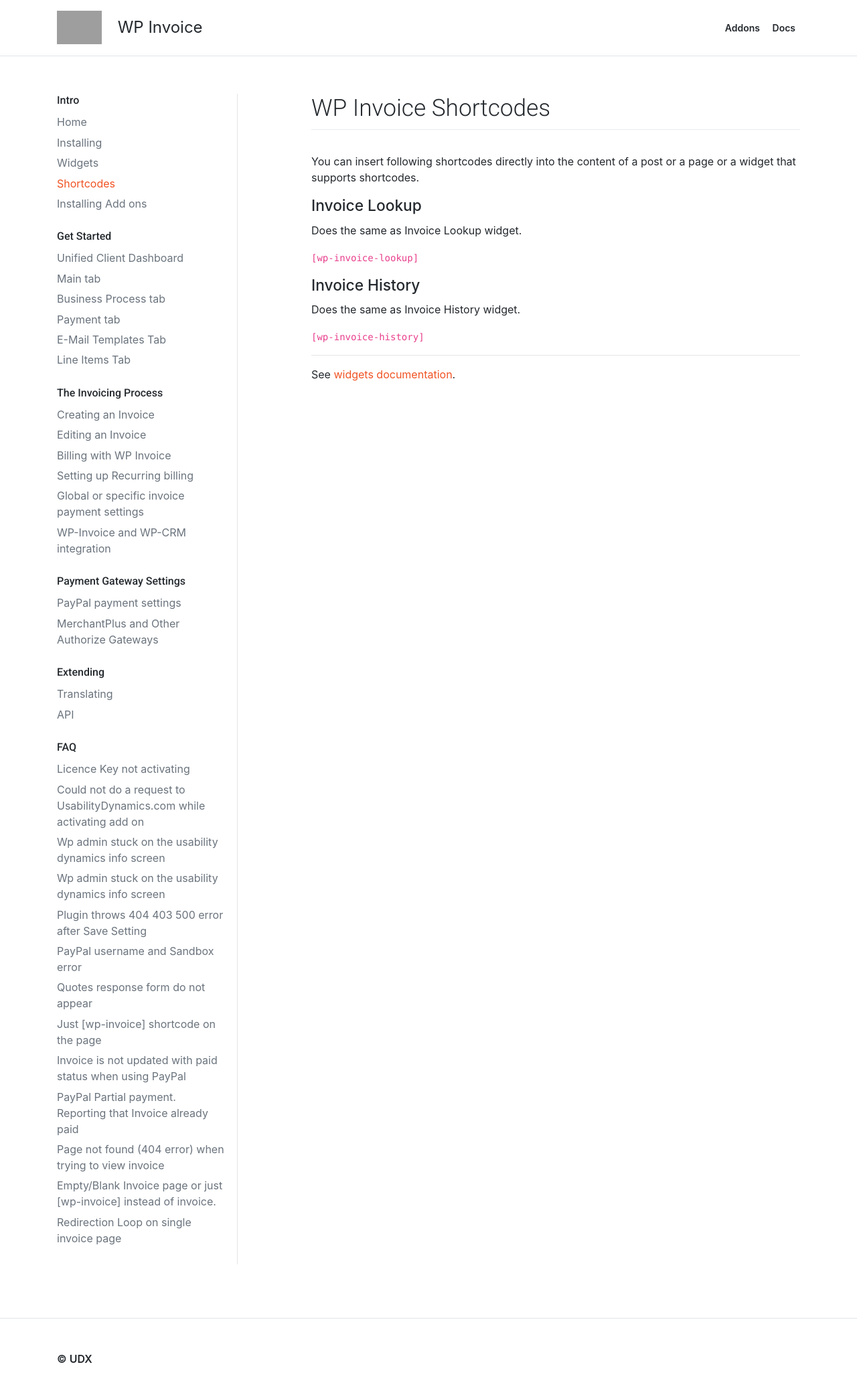
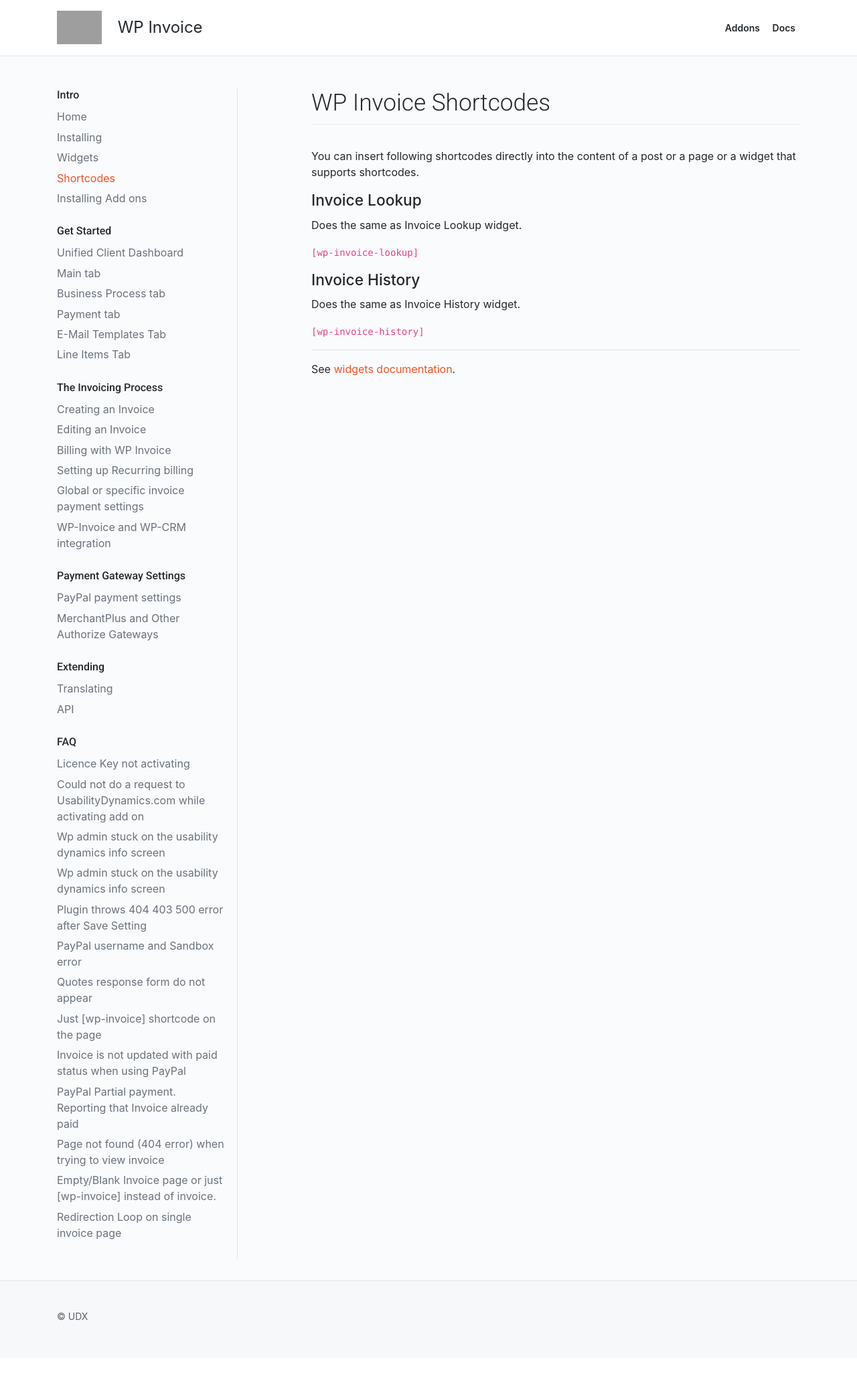
Before and after one commit to wp-invoice/wp-invoice.github.io, a Jekyll site: the page built from docs/shortcodes.md, in a window 1280 px wide. Shown: the whole page at 67% size. Built offline with Jekyll 4.4.1, drawn with Linux system fonts in a browser that asks for light colours; nearby versions of some CDN libraries; after the commit the page ends 2028 px from its top, so only the background shows below that; grey boxes are pictures that could not be loaded.

Commit message:
Transfer styles

```diff
--- a/_layouts/addons.html
+++ b/_layouts/addons.html
@@ -2,6 +2,9 @@
 layout: default
 ---
 
+<main class="main">
+  <div class="container">
+    <div class="row">
       {% include addons-sidebar.html %}
       <div class="col-8 offset-1">
         <div class="content-body">
@@ -9,3 +12,6 @@
           {{ content }}
         </div>
       </div>
+    </div>
+  </div>
+</main>
--- a/_layouts/default.html
+++ b/_layouts/default.html
@@ -7,15 +7,16 @@
   <script type="text/javscript" src="/assets/scripts/app.js" ></script>
   <link rel="stylesheet" href="/assets/css/bootstrap.min.css">
   <link rel="stylesheet" href="/assets/css/style.css">
+  <link rel="stylesheet" href="https://use.fontawesome.com/releases/v5.0.9/css/all.css" integrity="sha384-5SOiIsAziJl6AWe0HWRKTXlfcSHKmYV4RBF18PPJ173Kzn7jzMyFuTtk8JA7QQG1" crossorigin="anonymous">
   <title>{{ page.title }}</title>
 
-  <script>(function(w,d,s,l,i){w[l]=w[l]||[];w[l].push({‘gtm.start’:
-    new Date().getTime(),event:‘gtm.js’});var f=d.getElementsByTagName(s)[0],
-        j=d.createElement(s),dl=l!=‘dataLayer’?‘&l=‘+l:‘’;j.async=true;j.src=
-’https://www.googletagmanager.com/gtm.js?id='+i+dl;f.parentNode.insertBefore(j,f);
-        })(window,document,‘script’,‘dataLayer’,‘GTM-PFDG736’);</script>
+  <script>(function(w,d,s,l,i){w[l]=w[l]||[];w[l].push({'gtm.start':
+      new Date().getTime(),event:'gtm.js'});var f=d.getElementsByTagName(s)[0],
+      j=d.createElement(s),dl=l!='dataLayer'?'&l='+l:'';j.async=true;j.src=
+      'https://www.googletagmanager.com/gtm.js?id='+i+dl;f.parentNode.insertBefore(j,f);
+  })(window,document,'script','dataLayer','GTM-PFDG736');</script>
 </head>
-<body>
+<body class="{{ page.page_class_name }}">
 <noscript>
   <iframe src="https://www.googletagmanager.com/ns.html?id=GTM-PFDG736"
                   height="0" width="0" style="display:none;visibility:hidden"></iframe>
@@ -23,15 +24,7 @@
 
 {% include header.html %}
 
-<main class="main">
-  <div class="container">
-    <div class="row">
-
-      {{ content }}
-
-    </div>
-  </div>
-</main>
+{{ content }}
 
 {% include footer.html %}
 </body>
--- a/_layouts/docs.html
+++ b/_layouts/docs.html
@@ -2,6 +2,9 @@
 layout: default
 ---
 
+<main class="main">
+  <div class="container">
+    <div class="row">
       {% include sidebar.html %}
       <div class="col-8 offset-1">
         <div class="content-body">
@@ -9,3 +12,6 @@
           {{ content }}
         </div>
       </div>
+    </div>
+  </div>
+</main>
--- a/assets/css/style.css
+++ b/assets/css/style.css
@@ -13,9 +13,7 @@
 /* Header */
 header.header {
   padding: 1em 0;
-  margin-bottom: 3.5em;
   color: #FFF;
-  border-bottom: 1px #e1e4e8 solid;
 }
 
 header.header .logotype {
@@ -23,6 +21,10 @@
   margin-bottom: 1em;
   text-decoration: none;
   color: #24292e !important;
+}
+
+body.front-page header.header .logotype {
+  display: none;
 }
 
 header.header .logotype img {
@@ -51,11 +53,63 @@
 
 /* Header */
 
+/* Main */
+main.main {
+  background-color: #fafbfc;
+  border-top: 1px #e1e4e8 solid;
+  padding: 3em 0 2em;
+}
+
+/* Main */
+
+/* Front page */
+.frontpage-top {
+  background-color: #FFF;
+  margin-bottom: 4em;
+  margin-top: 3.5em;
+}
+
+.frontpage-top .left-side img {
+  max-width: 100%;
+}
+
+.frontpage-top .right-side {
+  font-family: 'Roboto', sans-serif;
+  line-height: 1.25;
+}
+
+.frontpage-top .right-side .title {
+  font-size: 38px;
+  font-weight: 300;
+  margin-bottom: 10px;
+}
+
+.frontpage-top .right-side .description {
+  font-size: 26px;
+  font-weight: 300;
+  opacity: 0.6;
+}
+
+.themes-section {
+  background-color: #fafbfc;
+  border-top: 1px #e1e4e8 solid;
+  padding: 3em 0 2em;
+}
+
+.addons-section {
+  background-color: #FFF;
+  border-top: 1px #e1e4e8 solid;
+  padding: 3em 0 2em;
+}
+
+/* Front page */
+
 /* Sidebar */
 .sidebar {
   border-right: 1px #e1e4e8 solid;
   height: inherit;
 }
+
 .sidebar h2 {
   font-family: 'Roboto', sans-serif;
   font-size: 16px;
@@ -116,6 +170,7 @@
   -moz-transition: all 0.15s ease-in-out 0s;
   -webkit-transition: all 0.15s ease-in-out 0s;
 }
+
 .sidebar .product-data .get-repo-button span {
   font-weight: 600;
 }
@@ -142,6 +197,13 @@
 .content-body h4 {
   font-family: -apple-system, BlinkMacSystemFont, "Segoe UI", Helvetica, Arial, sans-serif, "Apple Color Emoji", "Segoe UI Emoji", "Segoe UI Symbol";
   margin: 0 0 0.5em;
+}
+
+.content-body h1.title,
+.content-body h2.title,
+.content-body h3.title,
+.content-body h4.title {
+  font-family: 'Roboto', sans-serif;
 }
 
 .content-body h1 {
@@ -203,25 +265,6 @@
   border-radius: 10px;
 }
 
-.frontpage-top {
-  margin-bottom: 3em;
-}
-
-.frontpage-top .right-side {
-  text-align: right;
-}
-
-.frontpage-top .right-side h2 {
-  line-height: 1.3;
-}
-
-.frontpage-top .right-side h2 span {
-  font-size: 2em;
-  font-weight: 100;
-  display: block;
-  margin: -20px 0 15px 0;
-}
-
 /* Product card */
 .products-section {
   margin-top: 1em;
@@ -229,17 +272,18 @@
 }
 
 .products-section .products-section-title {
-  margin-bottom: 0.2em;
-  font-size: 3em;
-  font-weight: 100;
+  font-family: 'Roboto', sans-serif;
+  font-size: 54px;
+  font-weight: 300;
   text-align: center;
 }
 
 .products-section .products-section-description {
-  color: #999;
-  font-weight: 100;
+  margin-bottom: 30px;
+  font-size: 20px;
+  font-weight: 300;
+  color: #586069;
   text-align: center;
-  margin-bottom: 2em;
 }
 
 .product-item {
@@ -316,18 +360,27 @@
 
 /* Footer */
 footer.footer {
+  background-color: #f6f8fa;
+  border-top: 1px #e1e4e8 solid;
   padding: 3em 0;
-  border-top: 1px #e1e4e8 solid;
-  margin-top: 5em;
+  font-size: 14px;
 }
 
 footer.footer p {
-  margin: 0 !important;
-  font-weight: 600;
+  color: #586069;
+  margin: 0 0 10px !important;
 }
 
 footer.footer p a {
+  color: #586069;
+}
+
+footer.footer p i {
   color: #24292e;
+  font-size: 0.8em;
+}
+footer.footer p i.fa-wordpress {
+  font-size: 18px;
 }
 
 /* Footer */
```
Also changed, not shown: index.html (+18 -9 lines). Lines whose indentation alone changed are shown as unchanged.
